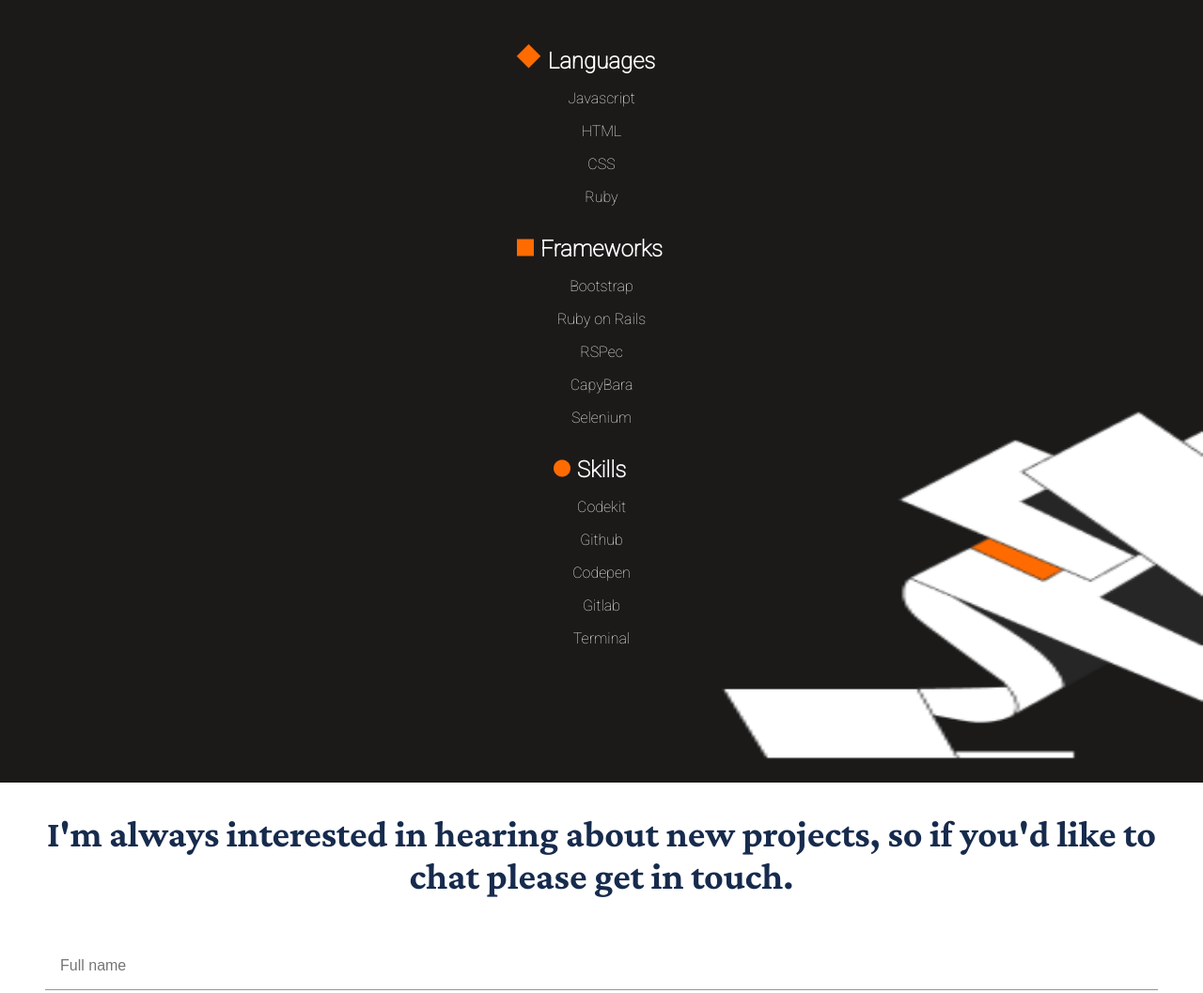
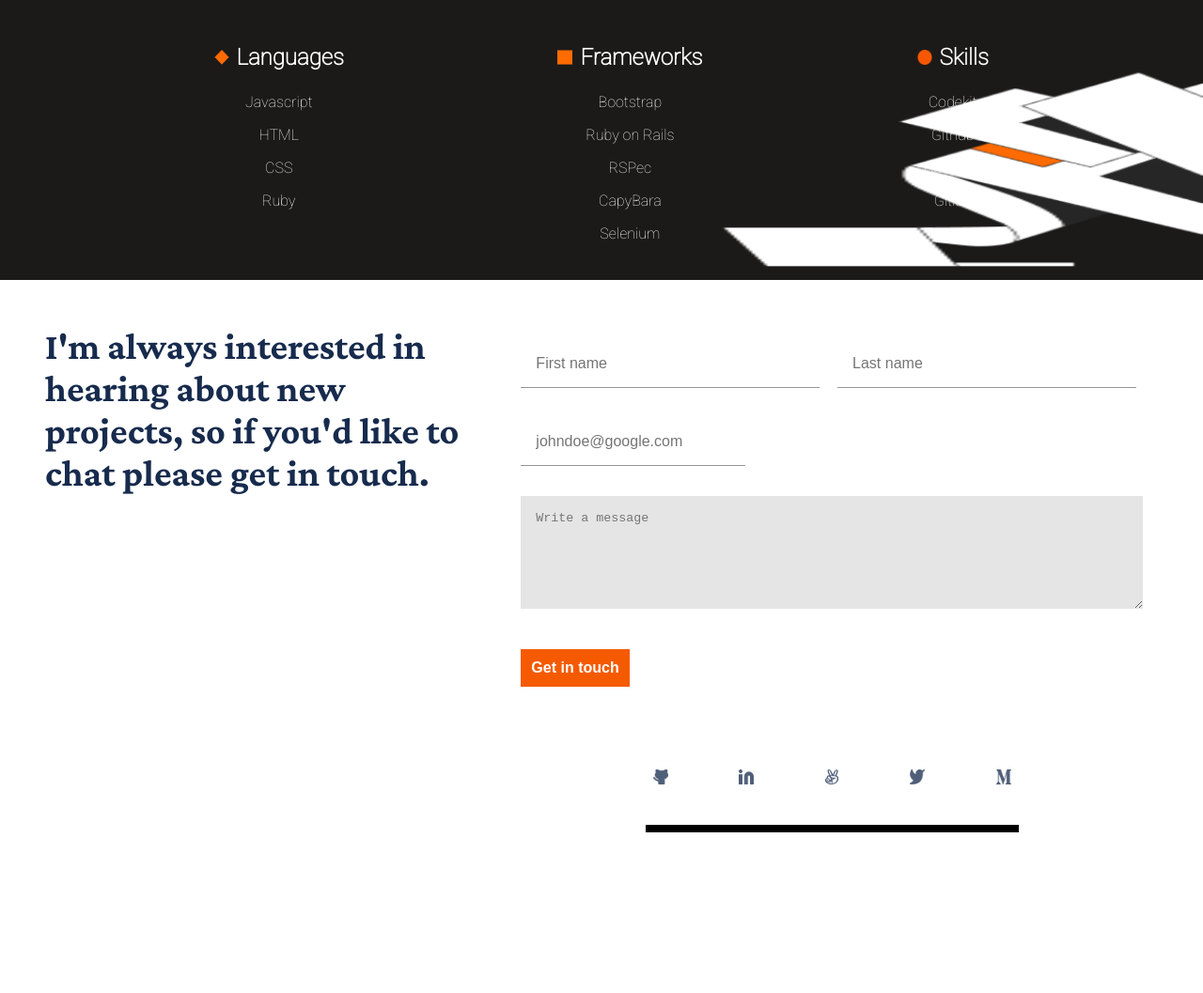
Before and after one commit to miltonHenschel/myPortfolio, a plain HTML site: page index.html in a window 1280 px wide. Shown: the part 4620-5677 px from the top of the page at 94% size. After the commit the page ends 5570 px from the top, so only its background shows below. Drawn offline with nearby package versions, Linux system fonts and the light colour scheme; files whose address does not match are found by name.

Commit message:
Fix about-me and form sections in desktop version

```diff
--- a/css/styles.css
+++ b/css/styles.css
@@ -309,48 +309,50 @@
   margin: 1rem 0 0 0;
 }
 
-#about-me ul {
-  color: #fff;
-  display: flex;
-  flex-direction: column;
-  align-items: center;
-  align-content: center;
-  gap: 1rem;
-}
-
-.no-style {
-  list-style: none;
-}
-
-.list-style {
-  font-weight: 900;
-}
-
-#diamond {
-  list-style-image: url('../images/diamond.png');
-  font-size: 1.5rem;
-  padding: 1rem;
-}
-
-#square {
-  list-style-image: url('../images/square.png');
-  font-size: 1.5rem;
-  padding: 1rem;
-}
-
-#disc {
-  list-style-image: url('../images/disc.png');
-  font-size: 1.5rem;
-  padding: 1rem;
-}
-
 #last-list {
   padding-bottom: 7em;
 }
 
+/* Languages */
+#about-me-lang {
+  color: #fff;
+}
+
+#about-me-lang div {
+  justify-content: center;
+}
+
+#about-me-lang div div {
+  padding: 1rem 0rem;
+  display: flex;
+  flex-direction: row;
+  align-self: center;
+  align-items: center;
+  gap: 0.5rem;
+}
+
+#about-me-lang div div img {
+  order: 1;
+}
+
+#about-me-lang div div h2 {
+  order: 2;
+}
+
+#about-me-lang div ul {
+  list-style: none;
+  display: flex;
+  flex-direction: column;
+  align-items: center;
+}
+
+#about-me-lang div ul li {
+  padding: 0.5rem;
+}
+
 /* Form */
 #form {
-  padding: 1rem;
+  padding: 2rem;
   font-weight: 900;
   font-family: 'Crimson Pro', sans-serif;
   border: 0;
@@ -373,13 +375,20 @@
 }
 
 #email,
-#name {
+#name,
+#firstname,
+#lastname {
   margin-bottom: 2rem;
   padding: 1rem;
   border: 0;
   border-bottom: 0.1rem solid;
   color: #979493;
   font-size: 1rem;
+}
+
+#firstname,
+#lastname {
+  display: none;
 }
 
 #message {
@@ -530,4 +539,52 @@
     padding: 1rem;
     font-size: 1rem;
   }
+
+  /* About me */
+  #about-me ul {
+    flex-direction: column;
+    align-items: normal;
+  }
+
+  /* Languages */
+  #about-me-lang {
+    display: flex;
+    gap: 2rem;
+    justify-content: space-evenly;
+  }
+
+  /* Form */
+  #form {
+    display: flex;
+    gap: 2rem;
+  }
+
+  #form h2 {
+    text-align: left;
+    width: 39%;
+  }
+
+  #contact-form {
+    display: unset;
+    width: 59%;
+  }
+
+  #form-button {
+    height: auto;
+    width: auto;
+  }
+
+  #firstname,
+  #lastname {
+    width: 48%;
+    display: inline;
+  }
+
+  #firstname {
+    margin-right: 1rem;
+  }
+
+  #name {
+    display: none;
+  }
 }
--- a/index.html
+++ b/index.html
@@ -209,48 +209,48 @@
 
       <hr />
 
-      <ul>
-        <li class="no-style">
-          <ul class="list-style" id="diamond">
-            <li>Languages</li>
-          </ul>
-
-          <ul class="no-style">
+      <section id="about-me-lang">
+        <div>
+          <div>
+            <img src="./images/diamond.png" alt="diamond" />
+            <h2>Languages</h2>
+          </div>
+          <ul>
             <li>Javascript</li>
             <li>HTML</li>
             <li>CSS</li>
             <li>Ruby</li>
           </ul>
-        </li>
+        </div>
 
-        <li class="no-style">
-          <ul class="list-style" id="square">
-            <li>Frameworks</li>
-          </ul>
-
-          <ul class="no-style">
+        <div>
+          <div>
+            <img src="./images/square.png" alt="square" />
+            <h2>Frameworks</h2>
+          </div>
+          <ul>
             <li>Bootstrap</li>
             <li>Ruby on Rails</li>
             <li>RSPec</li>
             <li>CapyBara</li>
             <li>Selenium</li>
           </ul>
-        </li>
+        </div>
 
-        <li class="no-style">
-          <ul class="list-style" id="disc">
-            <li>Skills</li>
-          </ul>
-
-          <ul class="no-style">
+        <div>
+          <div>
+            <img src="./images/rectangle.png" alt="square" />
+            <h2>Skills</h2>
+          </div>
+          <ul>
             <li>Codekit</li>
             <li>Github</li>
             <li>Codepen</li>
             <li>Gitlab</li>
             <li id="last-list">Terminal</li>
           </ul>
-        </li>
-      </ul>
+        </div>
+      </section>
     </section>
 
     <!-- FOOTER  -->
@@ -259,6 +259,10 @@
 
       <form id="contact-form" action="https://formspree.io/f/mrgdolqb" method="POST">
         <input type="text" autocomplete="off" name="name" id="name" placeholder="Full name" maxlength="30" required />
+
+        <input type="text" autocomplete="off" name="firstname" id="firstname" placeholder="First name" maxlength="30" required />
+
+        <input type="text" autocomplete="off" name="lastname" id="lastname" placeholder="Last name" maxlength="30" required />
 
         <input type="email" autocomplete="off" name="email" id="email" placeholder="johndoe@google.com" required />
 
```
Also changed, not shown: images/about me.svg (added), images/illustration-about me@2x.png (added), images/rectangle.png (added).
